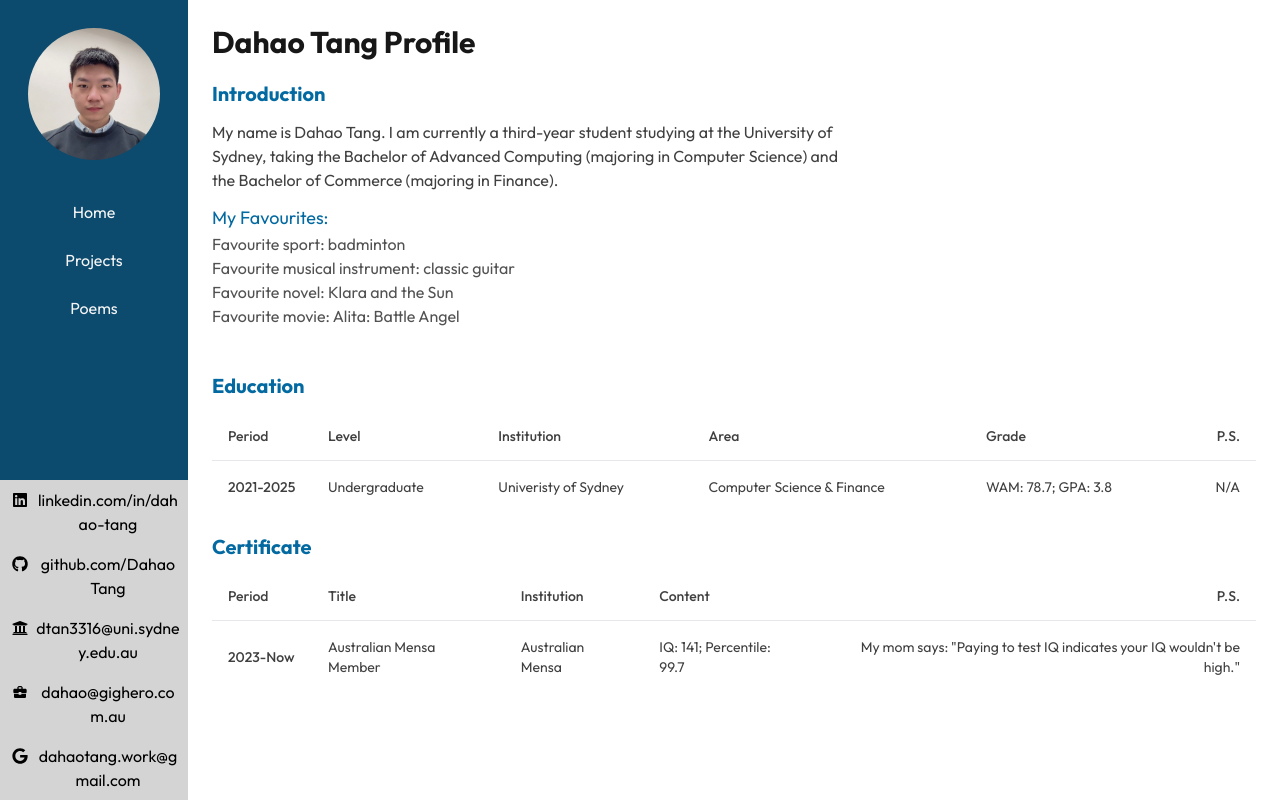
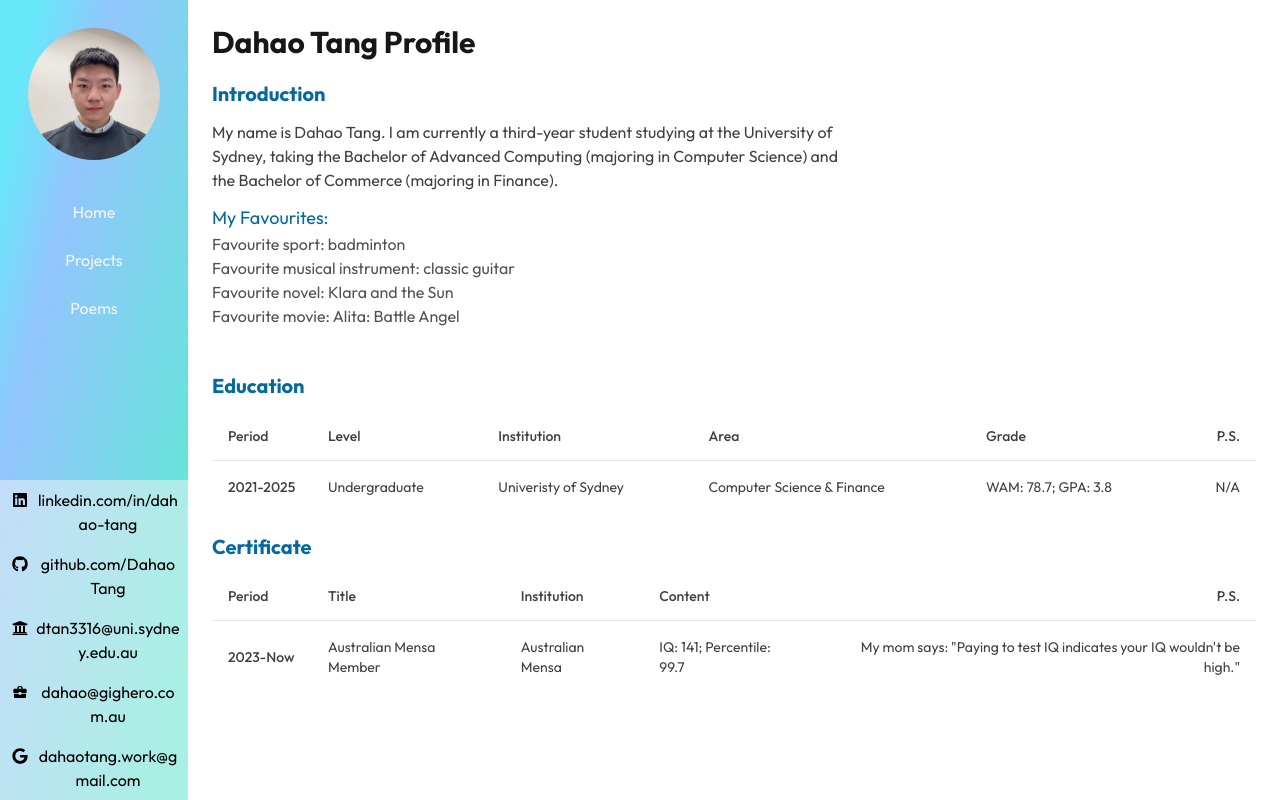
Before and after one commit to DahaoTang/DahaoTang.github.io, a Next.js app: page / in a window 1280 px wide. Built offline with nearby package versions, Linux system fonts and the light colour scheme.

Commit message:
sidebar color updated

```diff
--- a/app/(site)/components/sidebar/Sidebar.tsx
+++ b/app/(site)/components/sidebar/Sidebar.tsx
@@ -17,7 +17,7 @@ export default function Sidebar() {
 	const [showProjects, setShowProjects] = useState(false);
 
 	return (
-		<div className="w-full h-full flex flex-col bg-sky-900">
+		<div className="w-full h-full flex flex-col bg-gradient-to-br from-cyan-300 from-10% via-blue-300 via-30% to-teal-300 to-90%">
 			<div className="p-[15%]">
 				<Avatar />
 			</div>
@@ -69,7 +69,7 @@ export default function Sidebar() {
 					Poems
 				</SidebarButton>
 			</div>
-			<div className="w-full bg-neutral-300">
+			<div className="w-full bg-opacity-50 bg-neutral-100">
 				<SidebarContactButton
 					icon={<FaLinkedin />}
 					hiddenWords="LinkedIn"
--- a/app/(site)/components/sidebar/SidebarButton.tsx
+++ b/app/(site)/components/sidebar/SidebarButton.tsx
@@ -9,7 +9,7 @@ export default function SidebarButton({
 	...rest
 }: SidebarButtonProps) {
 	return (
-		<button {...rest} className="p-3 text-neutral-100 hover:font-bold">
+		<button {...rest} className="p-3 text-neutral-100 hover:font-bold hover:text-white">
 			{children}
 		</button>
 	);
--- a/app/(site)/components/sidebar/SidebarContactButton.tsx
+++ b/app/(site)/components/sidebar/SidebarContactButton.tsx
@@ -15,10 +15,10 @@ export default function SidebarContactButton({
 	...rest
 }: SidebarContactButtonProps) {
 	return (
-		<div className="pl-3 pr-2 pb-2 pt-2 hover:bg-neutral-400">
+		<div className="pl-3 pr-2 pb-2 pt-2 hover:bg-opacity-30 hover:bg-neutral-500">
 			<button
 				{...rest}
-				className="flex flex-row text-neutral-900 lg:text-current"
+				className="flex flex-row text-neutral-900 hover:text-neutral-700 lg:text-current"
 			>
 				{icon && <div className="pt-1 pr-2">{icon}</div>}
 				<span className="text-sm lg:hidden">{hiddenWords}</span>
```
